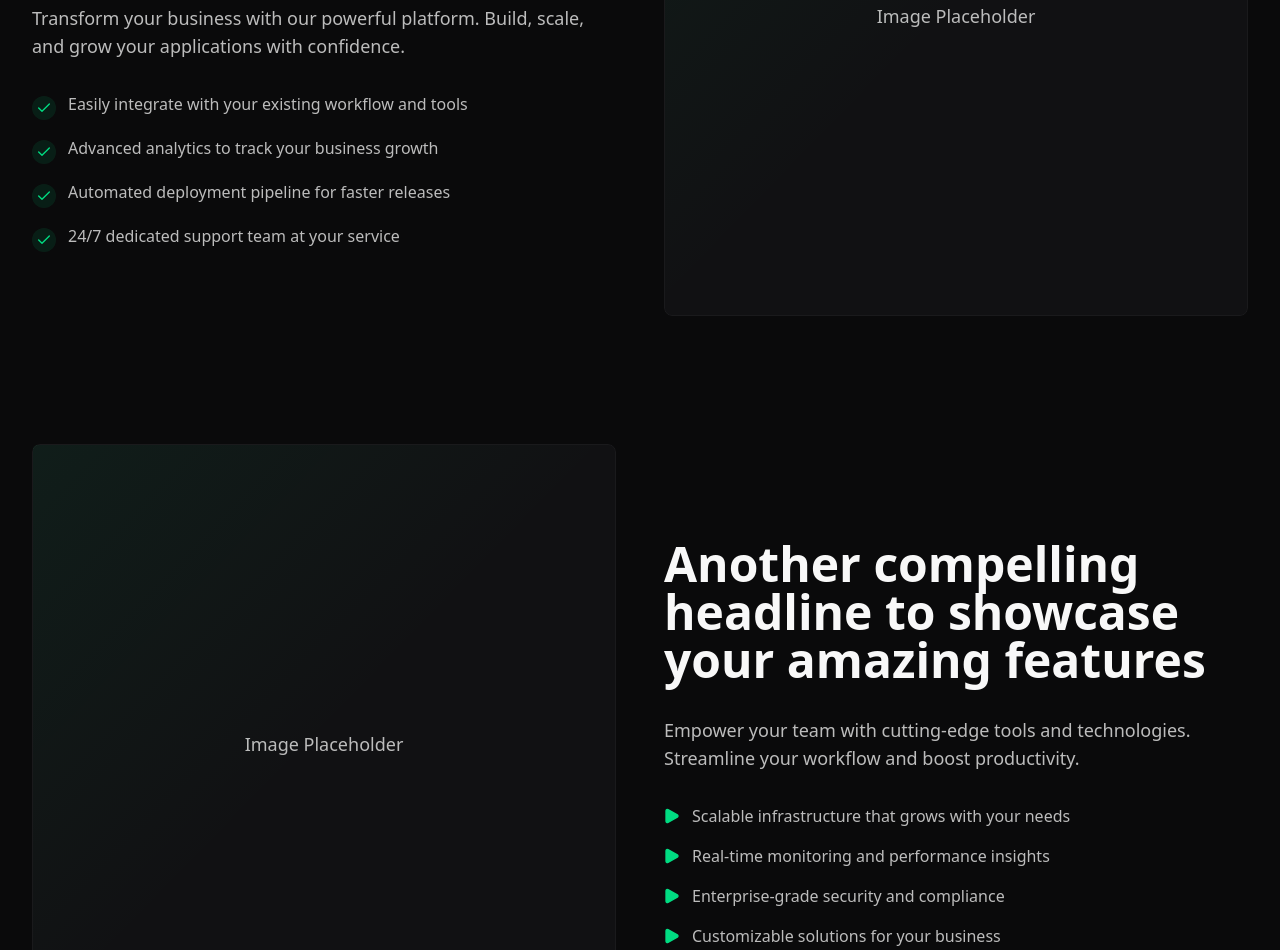
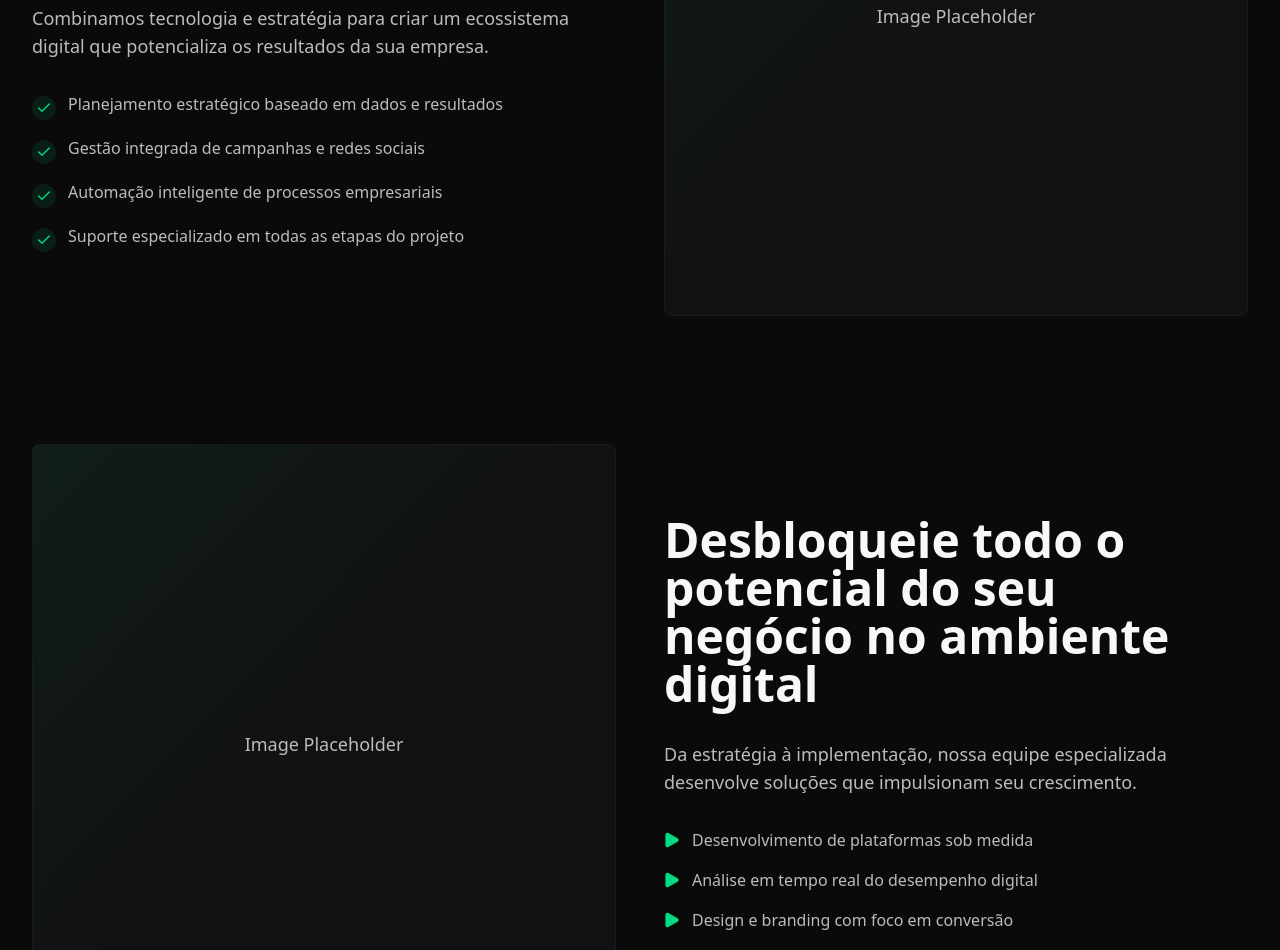
Before and after one commit to luizinhodavp041/orpheo-digital-4, a Next.js app: page / in a window 1280 px wide. Shown: the part 3000-3950 px from the top of the page. Built offline with nearby package versions, Linux system fonts and the light colour scheme.

Commit message:
tradução - features

```diff
--- a/src/components/sections/Features.tsx
+++ b/src/components/sections/Features.tsx
@@ -4,16 +4,16 @@ import { Check, Triangle } from "lucide-react";
 export function Features() {
   const featuresList = {
     first: [
-      "Easily integrate with your existing workflow and tools",
-      "Advanced analytics to track your business growth",
-      "Automated deployment pipeline for faster releases",
-      "24/7 dedicated support team at your service",
+      "Planejamento estratégico baseado em dados e resultados",
+      "Gestão integrada de campanhas e redes sociais",
+      "Automação inteligente de processos empresariais",
+      "Suporte especializado em todas as etapas do projeto",
     ],
     second: [
-      "Scalable infrastructure that grows with your needs",
-      "Real-time monitoring and performance insights",
-      "Enterprise-grade security and compliance",
-      "Customizable solutions for your business",
+      "Desenvolvimento de plataformas sob medida",
+      "Análise em tempo real do desempenho digital",
+      "Design e branding com foco em conversão",
+      "Otimização constante de resultados",
     ],
   };
 
@@ -61,13 +61,13 @@ export function Features() {
         <div className="grid md:grid-cols-2 gap-12 items-center mb-32">
           <div className="space-y-8">
             <h2 className="text-4xl md:text-5xl font-bold leading-tight">
-              Long headline on two lines to turn your visitors into users and
-              achieve more
+              Acelere o crescimento do seu negócio com soluções digitais
+              integradas
             </h2>
 
             <p className="text-lg text-text-secondary">
-              Transform your business with our powerful platform. Build, scale,
-              and grow your applications with confidence.
+              Combinamos tecnologia e estratégia para criar um ecossistema
+              digital que potencializa os resultados da sua empresa.
             </p>
 
             <FeatureList features={featuresList.first} variant="check" />
@@ -84,12 +84,12 @@ export function Features() {
 
           <div className="space-y-8 order-1 md:order-2">
             <h2 className="text-4xl md:text-5xl font-bold leading-tight">
-              Another compelling headline to showcase your amazing features
+              Desbloqueie todo o potencial do seu negócio no ambiente digital
             </h2>
 
             <p className="text-lg text-text-secondary">
-              Empower your team with cutting-edge tools and technologies.
-              Streamline your workflow and boost productivity.
+              Da estratégia à implementação, nossa equipe especializada
+              desenvolve soluções que impulsionam seu crescimento.
             </p>
 
             <FeatureList features={featuresList.second} variant="triangle" />
```
